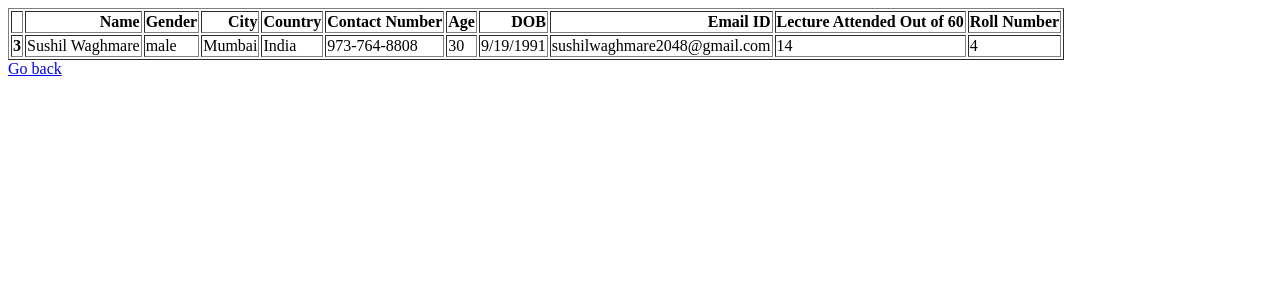
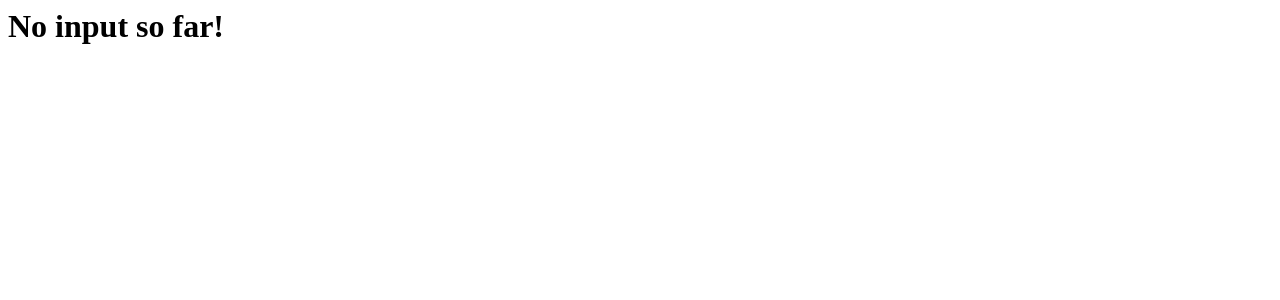
Before and after one commit to sushil1024/Attendance-Report-and-Analytics, a Flask app: page /results in a window 1280 px wide. Shown: the top 300 px of the page. Run offline with Flask 2, Linux system fonts and the light colour scheme.

Commit message:
Merge remote-tracking branch 'origin/master'

```diff
--- a/templates/result.html
+++ b/templates/result.html
@@ -1,32 +1,3 @@
-<table border="1" class="dataframe">
-  <thead>
-    <tr style="text-align: right;">
-      <th></th>
-      <th>Name</th>
-      <th>Gender</th>
-      <th>City</th>
-      <th>Country</th>
-      <th>Contact Number</th>
-      <th>Age</th>
-      <th>DOB</th>
-      <th>Email ID</th>
-      <th>Lecture Attended Out of 60</th>
-      <th>Roll Number</th>
-    </tr>
-  </thead>
-  <tbody>
-    <tr>
-      <th>3</th>
-      <td>Sushil Waghmare</td>
-      <td>male</td>
-      <td>Mumbai</td>
-      <td>India</td>
-      <td>973-764-8808</td>
-      <td>30</td>
-      <td>9/19/1991</td>
-      <td>sushilwaghmare2048@gmail.com</td>
-      <td>14</td>
-      <td>4</td>
-    </tr>
-  </tbody>
-</table><a href="/inputs">Go back</a>
+<body>
+  <h1>No input so far!</h1>
+</body>
```
